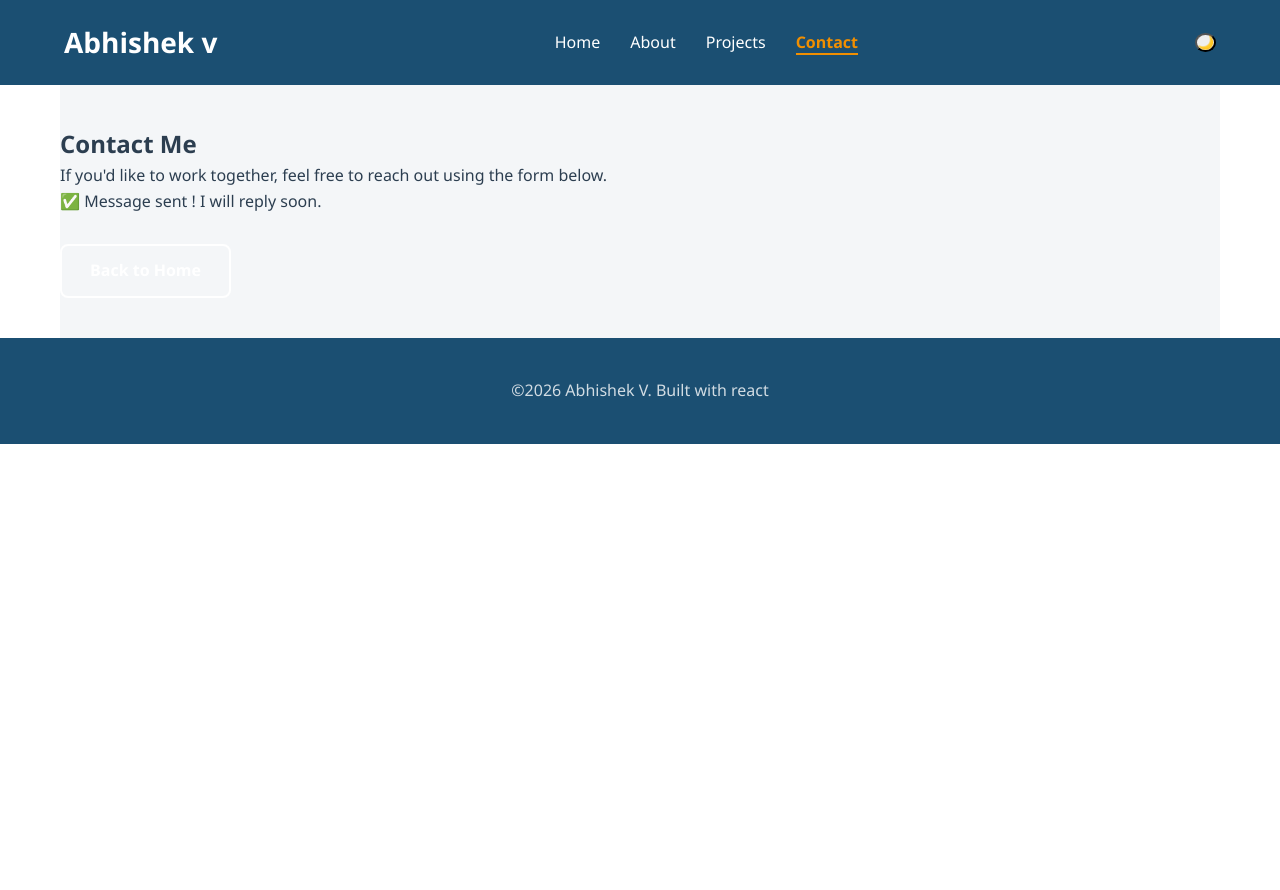
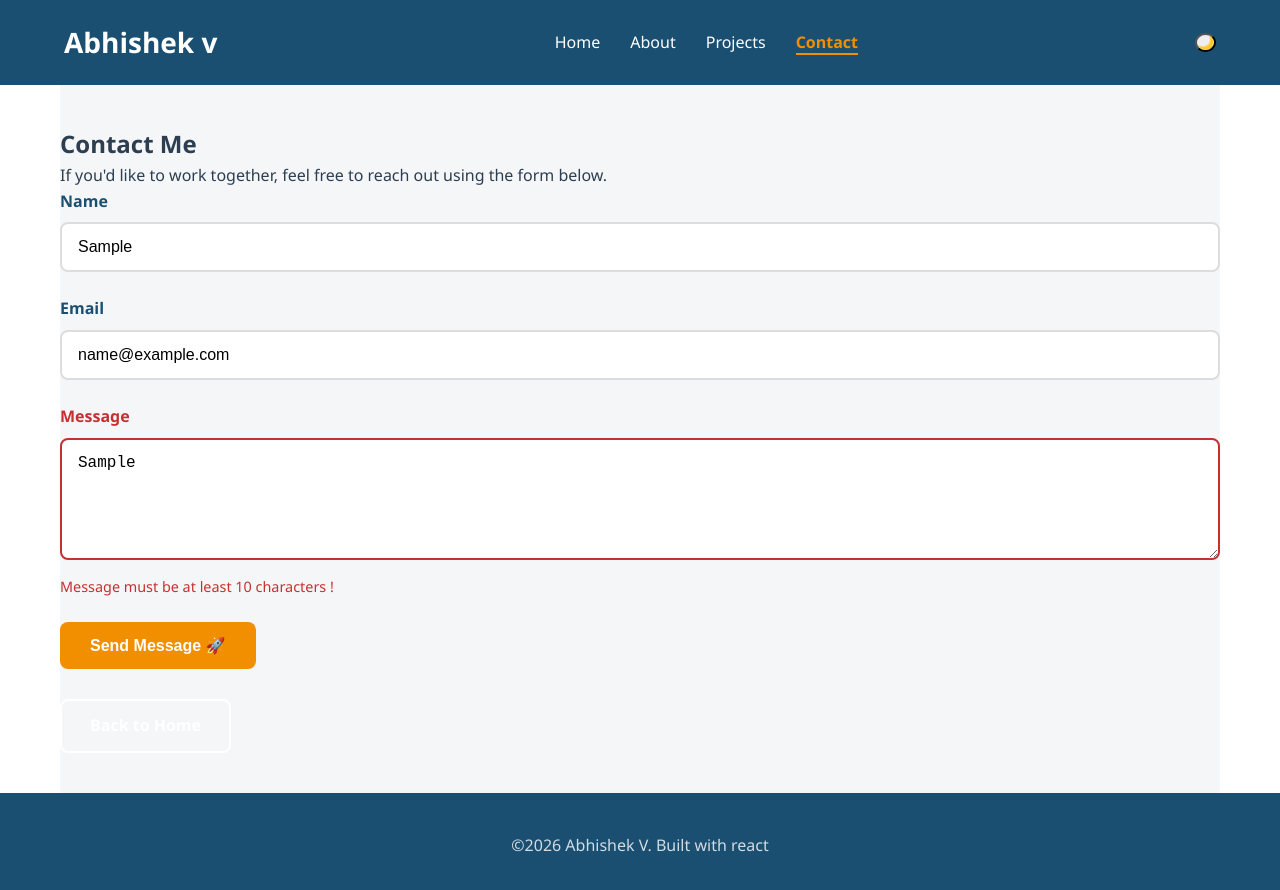
Before and after one commit to abhishekv004official/react-portfolio, a React (Vite) app: page /contact in a window 1280 px wide. Both pictures are taken after typing "Sample", "name@example.com", "Sample" into the empty fields and a click on the button "Send Message 🚀". Shown: the top 890 px of the page. Before the commit the page ends 800 px from the top, so only its background shows below. Built offline with nearby package versions, Linux system fonts and the light colour scheme.

Commit message:
day_15changes

```diff
--- a/src/components/ContactForm/ContactForm.css
+++ b/src/components/ContactForm/ContactForm.css
@@ -22,8 +22,17 @@
     border: 2px solid #DDD;
     border-radius: 8px;
     font-size: 1rem;
-    transition: border-color 0.3s;
+    transition: border-color 0.3s, box-shadow 0.3s;
 }
+.form-group.invalid label {
+    color: #c53030;
+}
+
+.form-group.invalid input,
+.form-group.invalid textarea {
+    border-color: #c53030;
+}
+
 .form-group input:focus,
 .form-group textarea:focus,
 .form-group .form-select:focus{
@@ -31,3 +40,15 @@
     outline: none;
     box-shadow: 0 0 0 3px rgba(27, 79, 114, 0.2);
 }
+
+.form-error {
+    margin-top: 8px;
+    color: #c53030;
+    font-size: 0.9rem;
+}
+
+.form-success {
+    margin-top: 18px;
+    color: #1d6a20;
+    font-weight: 600;
+}
--- a/src/components/ContactForm/ContactForm.jsx
+++ b/src/components/ContactForm/ContactForm.jsx
@@ -1,47 +1,95 @@
-import React from 'react'
-import { useState } from 'react'
+import React, { useState } from 'react'
 import './ContactForm.css'
 
 function ContactForm() {
-    //1. Group multiple inputs into one state object
-    const[fields,setFields] = useState({name: '', email:'', message:''})
-    const [status,setStatus] = useState('idle'); // 'idle', 'sending', or 'success'
-    //2. A single function to handle all inputs!
-    function handleChange(event){
-        const {name, value} = event.target;
-        //Use Spread Operator here so that we don't delete other fields!
-        setFields(prev => ({...prev, [name]:value}))
+    const [fields, setFields] = useState({ name: '', email: '', message: '' });
+    const [errors, setErrors] = useState({});
+    const [status, setStatus] = useState('idle'); // 'idle', 'sending', or 'success'
+
+    function handleChange(event) {
+        const { name, value } = event.target;
+        setFields(prev => ({ ...prev, [name]: value }));
+        setErrors(prev => ({ ...prev, [name]: '' }));
     }
-    //3. Handle form submission
-    async function handleSubmit(event){
+
+    function validateForm() {
+        const newErrors = {};
+
+        if (!fields.name.trim()) {
+            newErrors.name = 'Name is required !';
+        }
+
+        if (!fields.email.includes('@')) {
+            newErrors.email = 'Enter a valid email !';
+        }
+
+        if (fields.message.trim().length < 10) {
+            newErrors.message = 'Message must be at least 10 characters !';
+        }
+
+        setErrors(newErrors);
+        return Object.keys(newErrors).length === 0;
+    }
+
+    async function handleSubmit(event) {
         event.preventDefault();
+
+        if (!validateForm()) {
+            return;
+        }
+
         setStatus('sending');
-        //Fake API call
-        await new Promise(resolve => setTimeout(resolve,2000));
+        await new Promise(resolve => setTimeout(resolve, 3000));
+
         setStatus('success');
+        setFields({ name: '', email: '', message: '' });
 
+        setTimeout(() => {
+            setStatus('idle');
+        }, 3000);
     }
-    if(status==='success'){
-        return <div className='success-msg'>✅ Message sent ! I will reply soon.</div>
-    }
+
     return (
       <div>
-      <form onSubmit={handleSubmit} className='contact-form'>
-        <div class="form-group">
+        <form onSubmit={handleSubmit} className='contact-form' noValidate>
+          <div className={"form-group" + (errors.name ? ' invalid' : '')}>
               <label>Name</label>
-            <input name='name' type='text' required value={fields.value} onChange={handleChange}/>
+              <input
+                name='name'
+                type='text'
+                value={fields.name}
+                onChange={handleChange}
+              />
+              {errors.name && <p className='form-error'>{errors.name}</p>}
           </div>
-        <div class="form-group">
+          <div className={"form-group" + (errors.email ? ' invalid' : '')}>
               <label>Email</label>
-            <input name='email' type='email' required value={fields.email} onChange={handleChange}/>
+              <input
+                name='email'
+                type='email'
+                value={fields.email}
+                onChange={handleChange}
+              />
+              {errors.email && <p className='form-error'>{errors.email}</p>}
           </div>
-        <div class="form-group">
+          <div className={"form-group" + (errors.message ? ' invalid' : '')}>
               <label>Message</label>
-            <textarea name='message' rows='5' required value={fields.message} onChange={handleChange}/>
+              <textarea
+                name='message'
+                rows='5'
+                value={fields.message}
+                onChange={handleChange}
+              />
+              {errors.message && <p className='form-error'>{errors.message}</p>}
           </div>
-        <button type="submit" disabled={status==='sending'} className="btn btn-primary">
-            {status==='sending' ? 'Sending...': 'Send Message 🚀'}
+          <button type="submit" disabled={status === 'sending'} className="btn btn-primary">
+              {status === 'sending'
+                ? 'Sending...'
+                : status === 'success'
+                ? '✅ Message Sent !'
+                : 'Send Message 🚀'}
           </button>
+          {status === 'success' && <p className='form-success'>Your message has been sent.</p>}
         </form>
       </div>
     )
```
Lines whose indentation alone changed are shown as unchanged.
